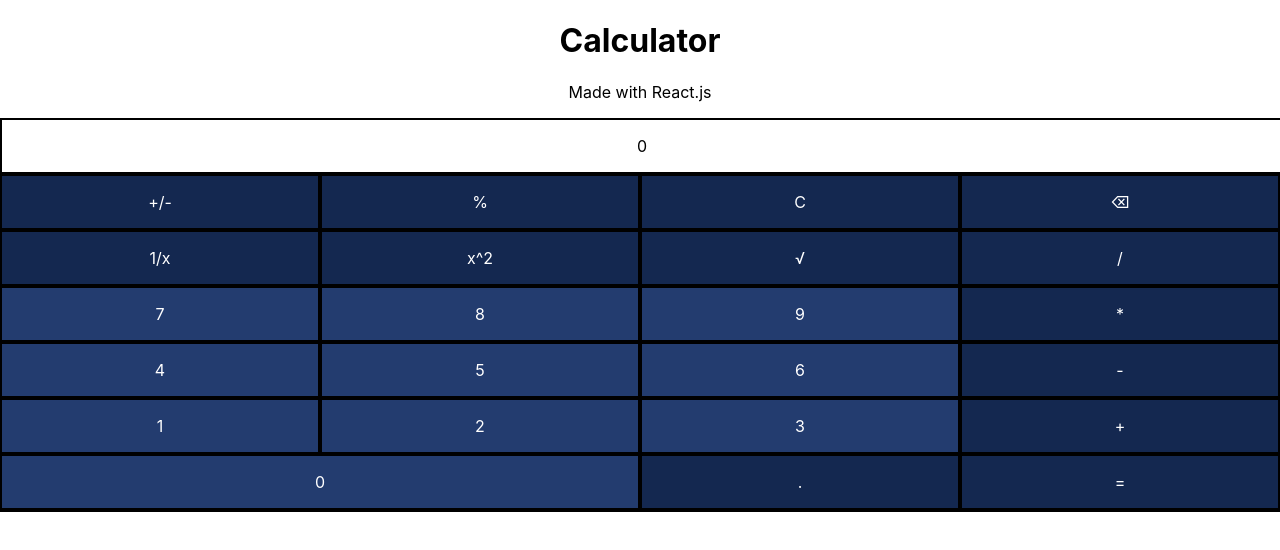
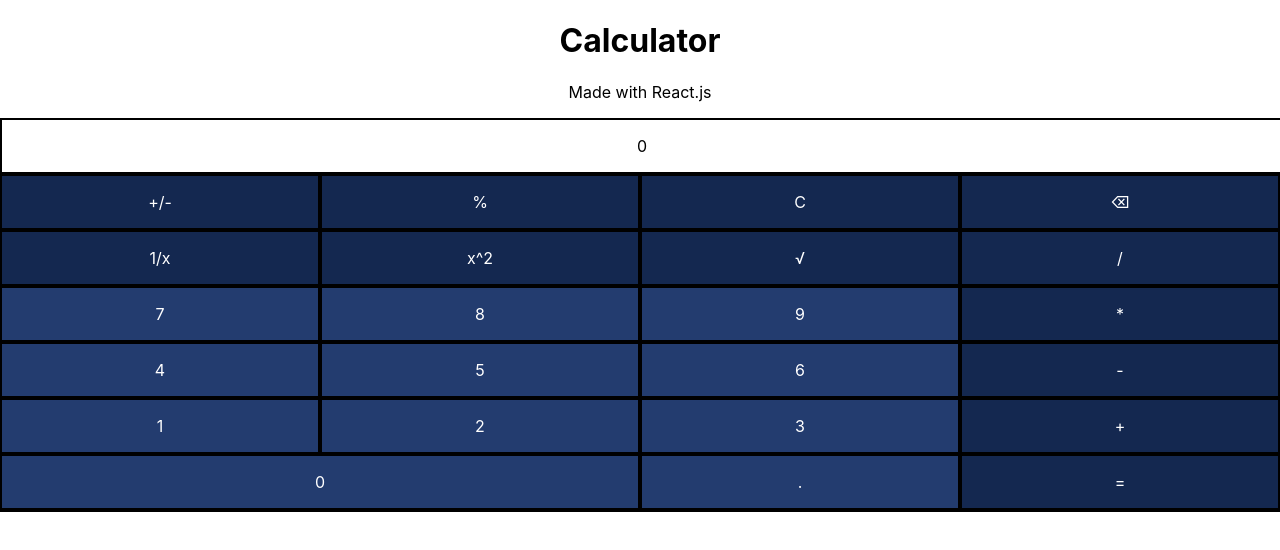
Before and after one commit to pravirchugh/Calculator, a React (Create React App) app: page / in a window 1280 px wide. Shown: the top 550 px of the page. Built offline with nearby package versions, Linux system fonts and the light colour scheme.

Commit message:
Changed design of decimal button

```diff
--- a/src/App.js
+++ b/src/App.js
@@ -112,7 +112,7 @@ function App() {
             </div>
 
             <div className="buttonElement">
-              <OperationButton val="."></OperationButton>
+              <NumberButton val="."></NumberButton>
             </div>
             <div className="buttonElement">
               {/* Has twice the width of the other buttons */}
```
